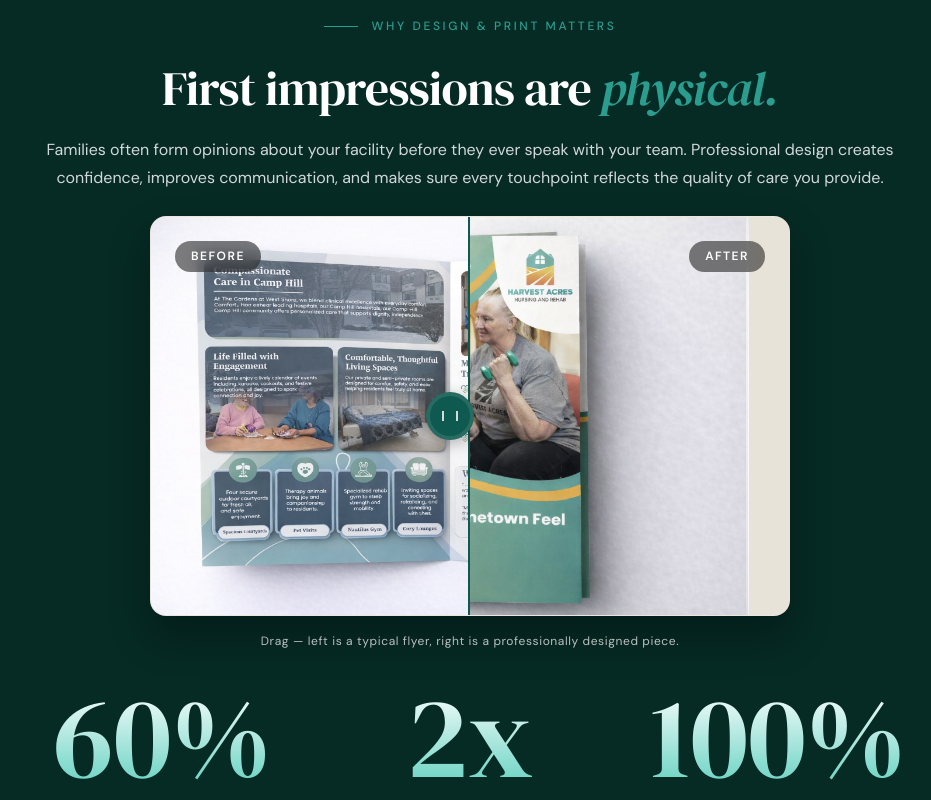
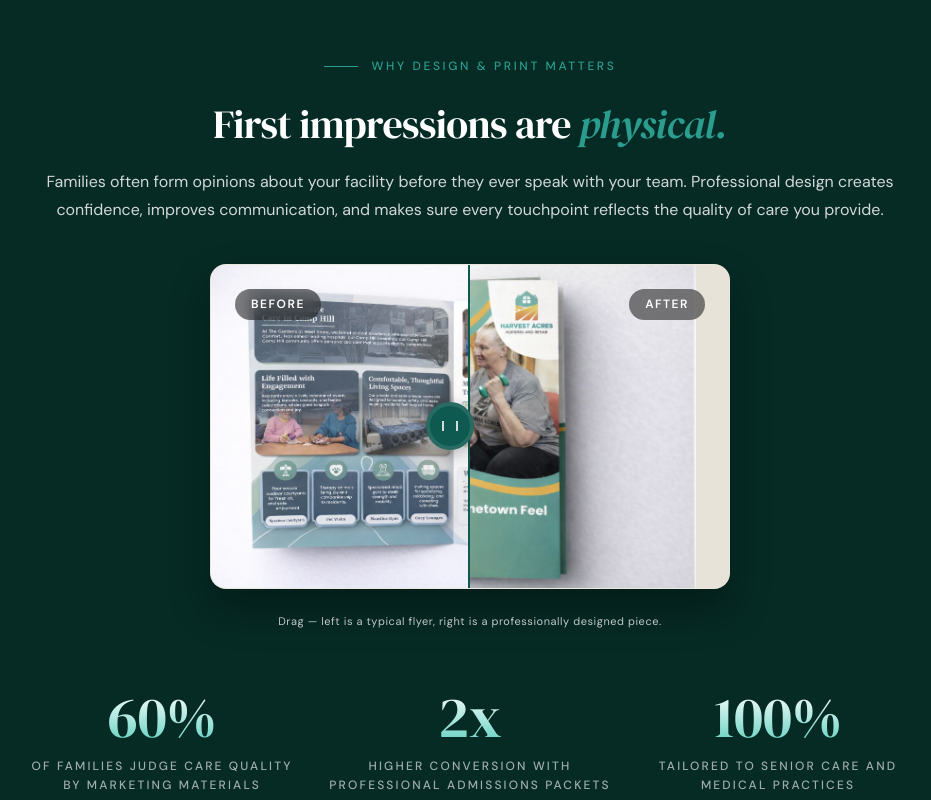
Before and after one commit to SunfieldMarketing/wavecare-website, a Next.js app: page /design-print in a window 1280 px wide. Shown: the part 900-1700 px from the top of the page, without its empty margins (170-1101 px from the left). Built offline with nearby package versions, Linux system fonts and the light colour scheme.

Commit message:
style: add breathing room and scale down elements in why design section

```diff
--- a/src/app/design-print/page.tsx
+++ b/src/app/design-print/page.tsx
@@ -186,15 +186,15 @@ export default function DesignPrint() {
         </p>
       </div>
 
-      <section className="panel dp-why" style={{ padding: '40px 0' }}>
+      <section className="panel dp-why" style={{ padding: '80px 0' }}>
         <div className="container">
-            <div className="sec-head center" data-reveal style={{ maxWidth: '880px', margin: '0 auto 24px' }}>
+            <div className="sec-head center" data-reveal style={{ maxWidth: '880px', margin: '0 auto 40px' }}>
               <span className="label">Why Design & Print Matters</span>
-              <h2 style={{ whiteSpace: 'nowrap', fontSize: 'clamp(18px, 4vw, 48px)' }}>First impressions are <span className="accent">physical.</span></h2>
-              <p className="lead" style={{ margin: '12px auto 0', maxWidth: '100%', textWrap: 'balance' }}>Families often form opinions about your facility before they ever speak with your team. Professional design creates confidence, improves communication, and makes sure every touchpoint reflects the quality of care you provide.</p>
+              <h2 style={{ whiteSpace: 'nowrap', fontSize: 'clamp(18px, 4vw, 40px)' }}>First impressions are <span className="accent">physical.</span></h2>
+              <p className="lead" style={{ margin: '16px auto 0', maxWidth: '100%', textWrap: 'balance', fontSize: '1rem' }}>Families often form opinions about your facility before they ever speak with your team. Professional design creates confidence, improves communication, and makes sure every touchpoint reflects the quality of care you provide.</p>
             </div>
           <div className="ba-slider" ref={sliderRef}
-               style={{ maxWidth: '640px', margin: '0 auto' }}
+               style={{ maxWidth: '520px', margin: '0 auto' }}
                onPointerDown={(e) => { e.currentTarget.setPointerCapture(e.pointerId); handleBaDrag(e); }}
                onPointerMove={(e) => { if (e.buttons > 0) handleBaDrag(e); }}
                data-reveal>
@@ -205,12 +205,12 @@ export default function DesignPrint() {
             <div className="ba-handle" style={{ left: `${baPos}%` }}></div>
             <div className="ba-tags"><span className="btag">BEFORE</span><span className="atag">AFTER</span></div>
           </div>
-          <p className="ba-caption" data-reveal style={{ marginTop: '16px' }}>Drag — left is a typical flyer, right is a professionally designed piece.</p>
+          <p className="ba-caption" data-reveal style={{ marginTop: '24px', fontSize: '11px' }}>Drag — left is a typical flyer, right is a professionally designed piece.</p>
 
-          <div className="stats stagger" style={{ maxWidth: '900px', margin: '32px auto 0' }}>
-            <div className="stat"><div className="num" data-count="60" data-suffix="%">0</div><div className="cap">of families judge care quality by marketing materials</div></div>
-            <div className="stat"><div className="num" data-count="2" data-suffix="x">0</div><div className="cap">higher conversion with professional admissions packets</div></div>
-            <div className="stat"><div className="num" data-count="100" data-suffix="%">0</div><div className="cap">tailored to senior care and medical practices</div></div>
+          <div className="stats stagger" style={{ maxWidth: '900px', margin: '60px auto 0' }}>
+            <div className="stat"><div className="num" style={{ fontSize: 'clamp(36px, 4.5vw, 60px)' }} data-count="60" data-suffix="%">0</div><div className="cap" style={{ fontSize: '12px' }}>of families judge care quality by marketing materials</div></div>
+            <div className="stat"><div className="num" style={{ fontSize: 'clamp(36px, 4.5vw, 60px)' }} data-count="2" data-suffix="x">0</div><div className="cap" style={{ fontSize: '12px' }}>higher conversion with professional admissions packets</div></div>
+            <div className="stat"><div className="num" style={{ fontSize: 'clamp(36px, 4.5vw, 60px)' }} data-count="100" data-suffix="%">0</div><div className="cap" style={{ fontSize: '12px' }}>tailored to senior care and medical practices</div></div>
           </div>
         </div>
       </section>
```
